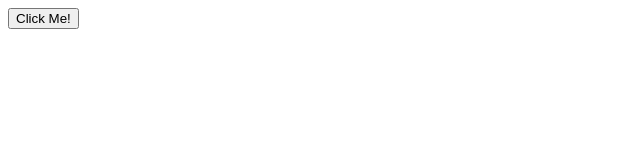
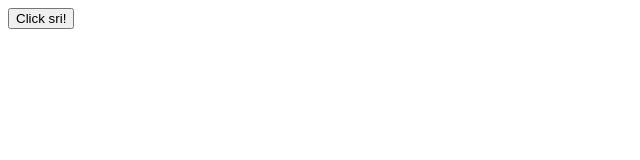
Before and after one commit to rajkumar-ui5inmt/Firstgit, a plain HTML site: page First Program/index.html in a window 1280 px wide. Shown: the full height of the page, 0-640 px from the left. Drawn offline with Linux system fonts and the light colour scheme.

Commit message:
Sri changes

```diff
--- a/First Program/index.html
+++ b/First Program/index.html
@@ -1,5 +1,5 @@
     <html>
 <body>
-<button type="button" onclick="alert('Hello world!')">Click Me!</button>
+<button type="button" onclick="alert('Hello world!')">Click sri!</button>
 </body>
 </html>
```
